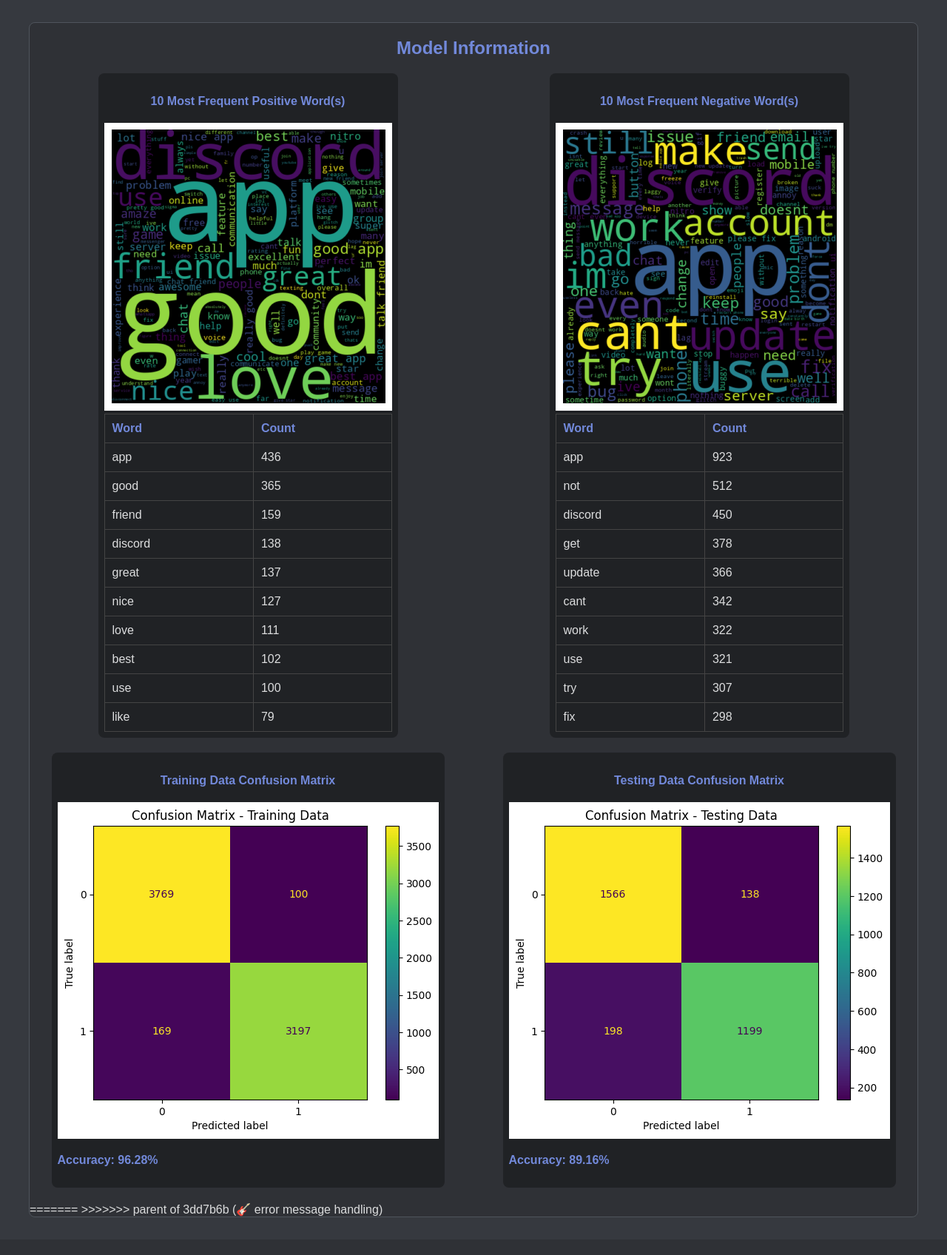
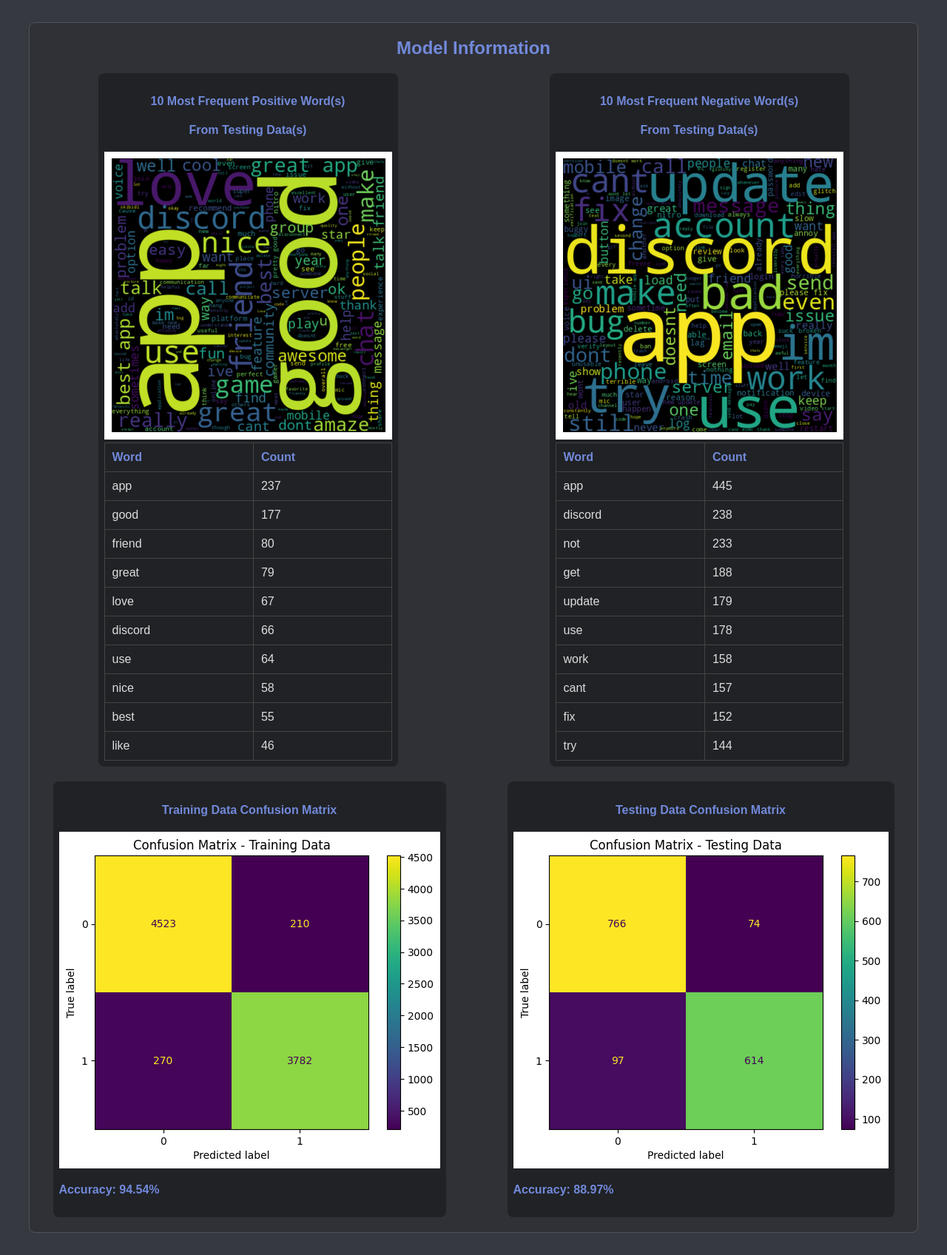
Before and after one commit to NichChrist/Skripsi, a Flask app: page / in a window 1280 px wide. Shown: the part 49-1745 px from the top of the page at 74% size. Before the commit the page ends 1694 px from the top, so only its background shows below. Run offline with Flask 3, Linux system fonts and the light colour scheme.

Commit message:
🎸  Model Update and Information Update

```diff
--- a/templates/index.html
+++ b/templates/index.html
@@ -27,6 +27,7 @@
         <div class="top-section">
             <div class="box" style="grid-column: 1 / span 2;">
                 <h4>10 Most Frequent Positive Word(s)</h4>
+                <h4>From Testing Data(s)</h4>
                 <img src="static/Positive_Word_Cloud.png" alt="Word Cloud">
                 <table id="positive-table">
                     <thead>
@@ -37,6 +38,7 @@
             </div>
             <div class="box" style="grid-column: 1 / span 2;">
                 <h4>10 Most Frequent Negative Word(s)</h4>
+                <h4>From Testing Data(s)</h4>
                 <img src="static/Negative_Word_Cloud.png" alt="Word Cloud">
                 <table id="negative-table">
                     <thead>
@@ -51,44 +53,42 @@
             <div class="box" style="grid-column: 1 / span 2;">
                 <h4>Training Data Confusion Matrix</h4>
                 <img src="static/Training_Matrix.png" alt="Confusion Matrix">
-                <p>Accuracy: 96.28% <span id="positive-accuracy"></span></p>
+                <p>Accuracy: 94.54% <span id="positive-accuracy"></span></p>
             </div>
             <div class="box" style="grid-column: 1 / span 2;">
                 <h4>Testing Data Confusion Matrix</h4>
                 <img src="static/Testing_Matrix.png" alt="Confusion Matrix">
-                <p>Accuracy: 89.16% <span id="negative-accuracy"></span></p>
+                <p>Accuracy: 88.97% <span id="negative-accuracy"></span></p>
             </div>
         </div>
 
-=======
->>>>>>> parent of 3dd7b6b (🎸  error message handling)
     </div>
 
     <script>
         const positiveData = [
-            { word: "app", count: 436 },
-            { word: "good", count: 365 },
-            { word: "friend", count: 159 },
-            { word: "discord", count: 138 },
-            { word: "great", count: 137 },
-            { word: "nice", count: 127 },
-            { word: "love", count: 111 },
-            { word: "best", count: 102 },
-            { word: "use", count: 100 },
-            { word: "like", count: 79 },
-        ];
+            { word: "app", count: 237 },
+            { word: "good", count: 177 },
+            { word: "friend", count: 80 },
+            { word: "great", count: 79 },
+            { word: "love", count: 67 },
+            { word: "discord", count: 66 },
+            { word: "use", count: 64 },
+            { word: "nice", count: 58 },
+            { word: "best", count: 55 },
+            { word: "like", count: 46 },
+            ];
 
-        const negativeData = [
-            { word: "app", count: 923 },
-            { word: "not", count: 512 },
-            { word: "discord", count: 450 },
-            { word: "get", count: 378 },
-            { word: "update", count: 366 },
-            { word: "cant", count: 342 },
-            { word: "work", count: 322 },
-            { word: "use", count: 321 },
-            { word: "try", count: 307 },
-            { word: "fix", count: 298 },
+            const negativeData = [
+            { word: "app", count: 445 },
+            { word: "discord", count: 238 },
+            { word: "not", count: 233 },
+            { word: "get", count: 188 },
+            { word: "update", count: 179 },
+            { word: "use", count: 178 },
+            { word: "work", count: 158 },
+            { word: "cant", count: 157 },
+            { word: "fix", count: 152 },
+            { word: "try", count: 144 },
         ];
 
         // Function to populate a table
```
Also changed, not shown: static/Negative_Word_Cloud.png, static/Positive_Word_Cloud.png, static/Testing_Matrix.png, static/Training_Matrix.png, 5 other files.
